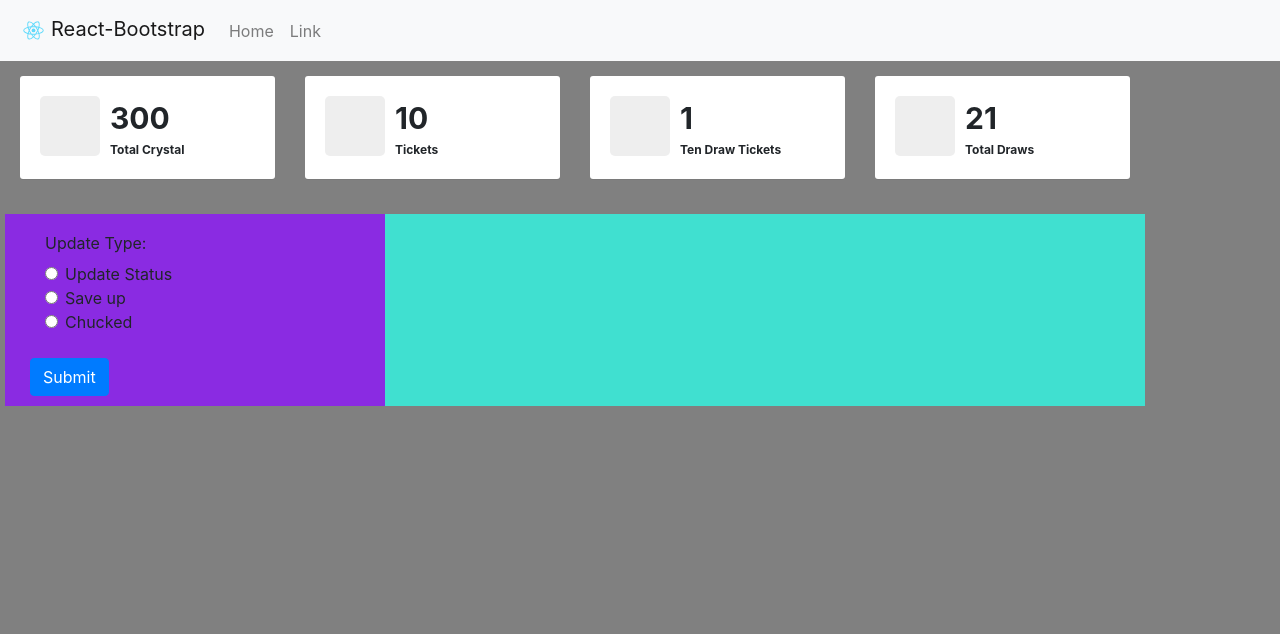
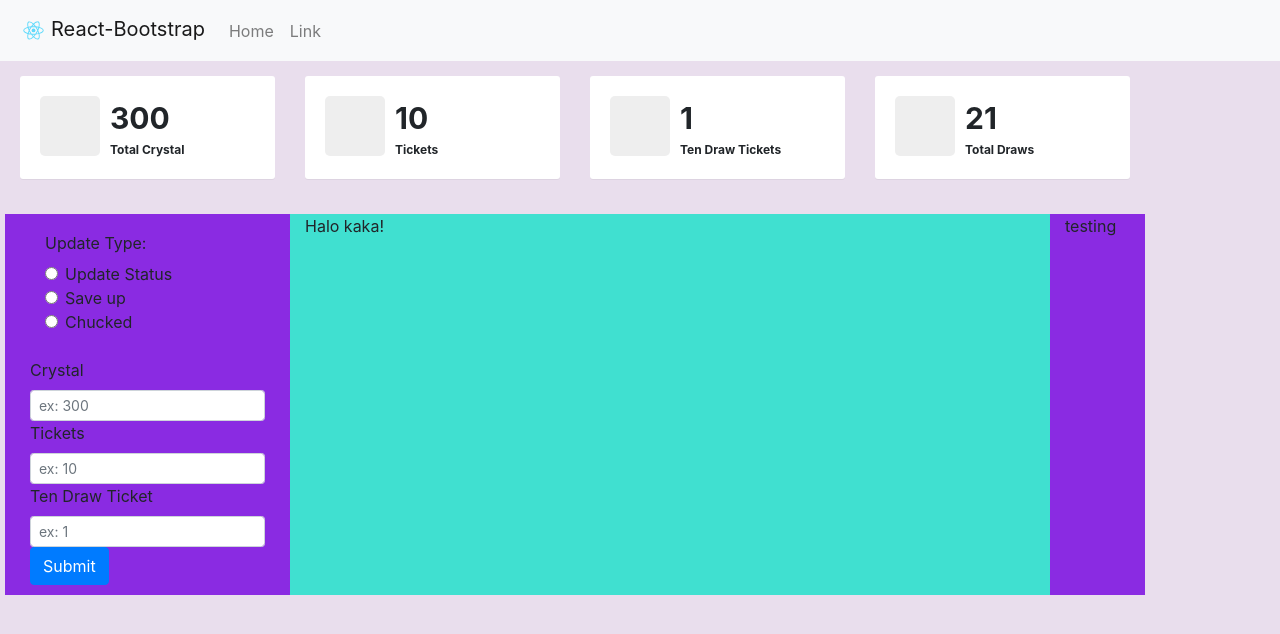
Before and after one commit to ipulcrimx/spark-calculator, a React (Create React App) app: page / in a window 1280 px wide. Shown: the top 634 px of the page. Built offline with nearby package versions, Linux system fonts and the light colour scheme.

Commit message:
polish form layout

```diff
--- a/src/App.js
+++ b/src/App.js
@@ -9,13 +9,18 @@ class App extends Component
     render()
     {
         return (
-            <div>
+            <div className="main-content">
                 <Container className="Hightlight-Holder clearfix">
                     <Row>
-                        <Col lg={4} className="dummy-purple">
+                        <Col lg={3} className="dummy-purple">
                             <InputForm />
                         </Col>
                         <Col md={8} className="dummy-blue">
+                        Halo kaka!
+                        </Col>
+
+                        <Col lg={1} className="dummy-purple">
+                            testing
                         </Col>
                     </Row>
                 </Container>
--- a/src/components/InputForm.js
+++ b/src/components/InputForm.js
@@ -1,5 +1,5 @@
 import React, { Component } from 'react';
-import {Form, Row, Col, FormControl, FormCheck, Button} from 'react-bootstrap';
+import {Form, Col, Button} from 'react-bootstrap';
 import '../css/components.css';
 
 class InputForm extends Component
@@ -19,7 +19,7 @@ class InputForm extends Component
     render()
     {
         return (
-            <Form>
+            <Form className="input-form">
                 <Form.Group as={"Row"}>
                     <Form.Label as="Legend" column>
                         Update Type:
@@ -50,7 +50,20 @@ class InputForm extends Component
                     </Col>
                 </Form.Group>
                 <br />
+                <Form.Group>
+                    <Form.Label>Crystal</Form.Label>
+                    <Form.Control size="sm" type="number" placeholder="ex: 300" />
+                </Form.Group>
 
+                <Form.Group>
+                    <Form.Label>Tickets</Form.Label>
+                    <Form.Control size="sm" type="number" placeholder="ex: 10" />
+                </Form.Group>
+
+                <Form.Group>
+                    <Form.Label>Ten Draw Ticket</Form.Label>
+                    <Form.Control size="sm" type="number" placeholder="ex: 1" />
+                </Form.Group>
                 <Button variant="primary" type="submit">Submit</Button>
             </Form>
         );
--- a/src/index.css
+++ b/src/index.css
@@ -2,6 +2,8 @@ body {
   margin: 0;
   padding: 0;
   background-color: grey;
+  background-color: #e9deed;
+  overflow-x: hidden!important;
   font-family: -apple-system, BlinkMacSystemFont, "Segoe UI", "Roboto", "Oxygen",
     "Ubuntu", "Cantarell", "Fira Sans", "Droid Sans", "Helvetica Neue",
     sans-serif;
```
